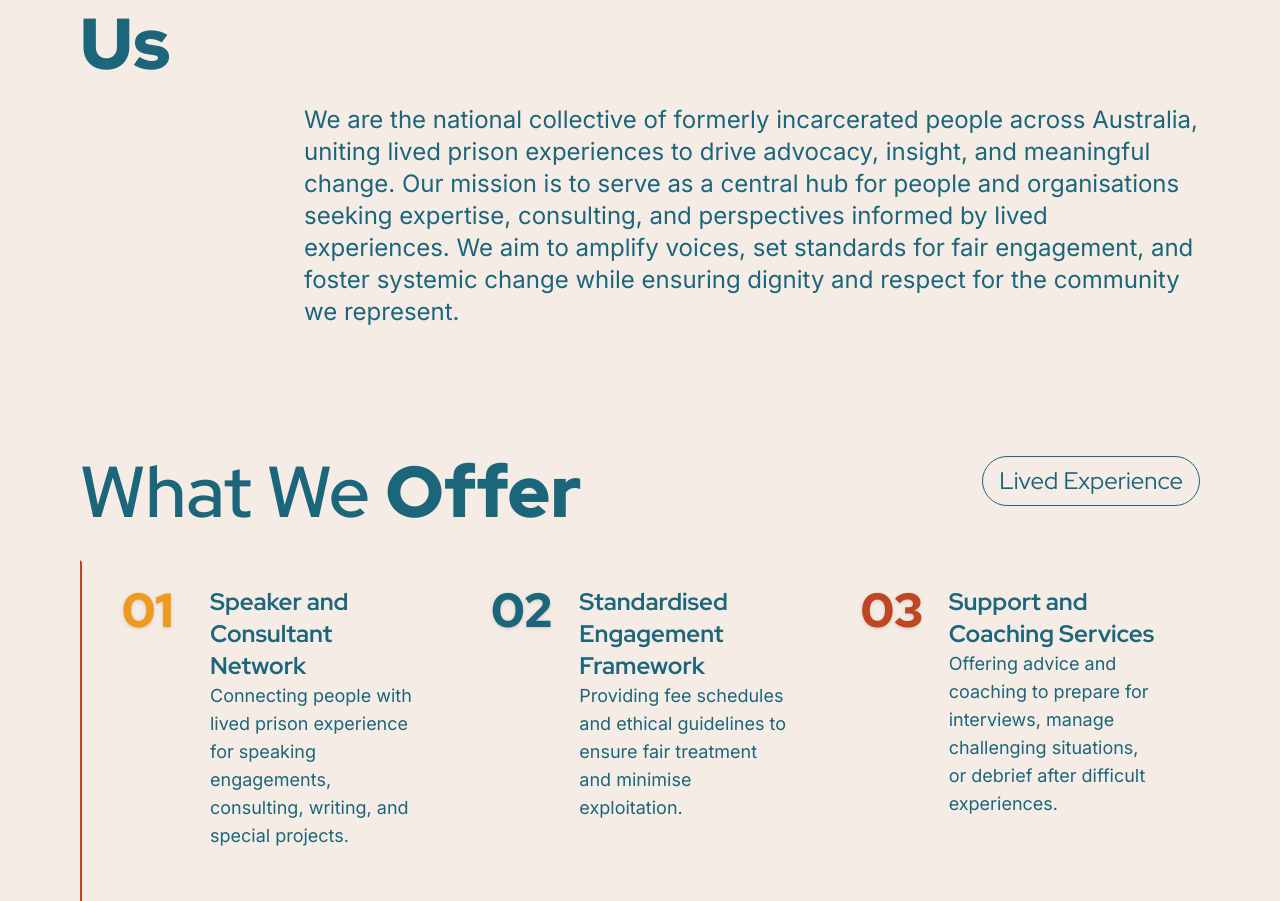
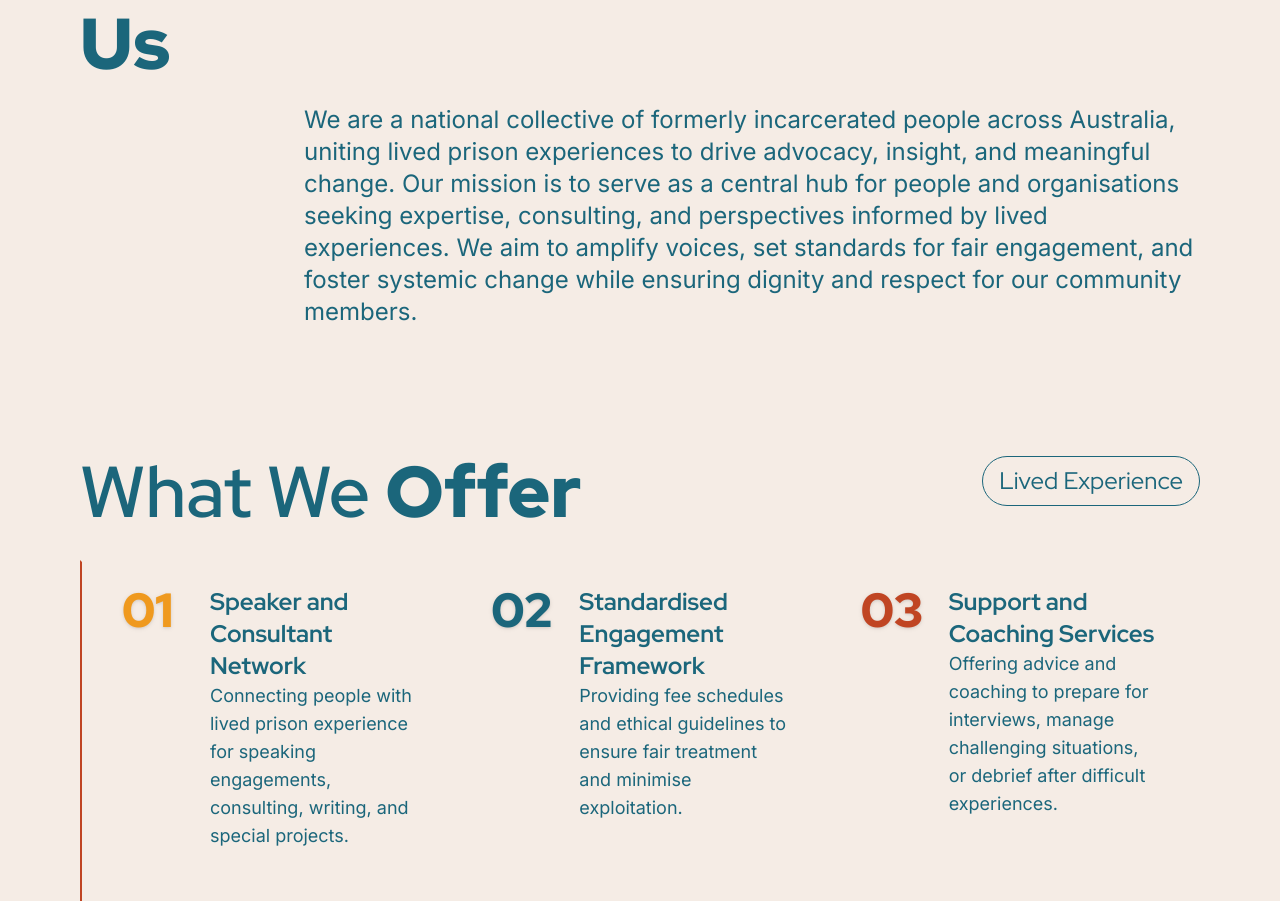
Before and after one commit to codesydney/nlec, a Next.js app: page / in a window 1280 px wide. Shown: the part 1117-2018 px from the top of the page. Built offline with nearby package versions, Linux system fonts and the light colour scheme.

Commit message:
Tweaked hero message

```diff
--- a/src/components/organisms/about-section.tsx
+++ b/src/components/organisms/about-section.tsx
@@ -20,13 +20,13 @@ export default function AboutSection() {
           variants={variants}
           className="w-4/5 self-end text-lg md:text-xl xl:text-2xl"
         >
-          We are the national collective of formerly incarcerated people across
+          We are a national collective of formerly incarcerated people across
           Australia, uniting lived prison experiences to drive advocacy,
           insight, and meaningful change. Our mission is to serve as a central
           hub for people and organisations seeking expertise, consulting, and
           perspectives informed by lived experiences. We aim to amplify voices,
           set standards for fair engagement, and foster systemic change while
-          ensuring dignity and respect for the community we represent.
+          ensuring dignity and respect for our community members.
         </motion.p>
       </ContentWrapper>
     </SectionWrapper>
```
Also changed, not shown: 1 other file (tests, documents, lock files or other folders).
